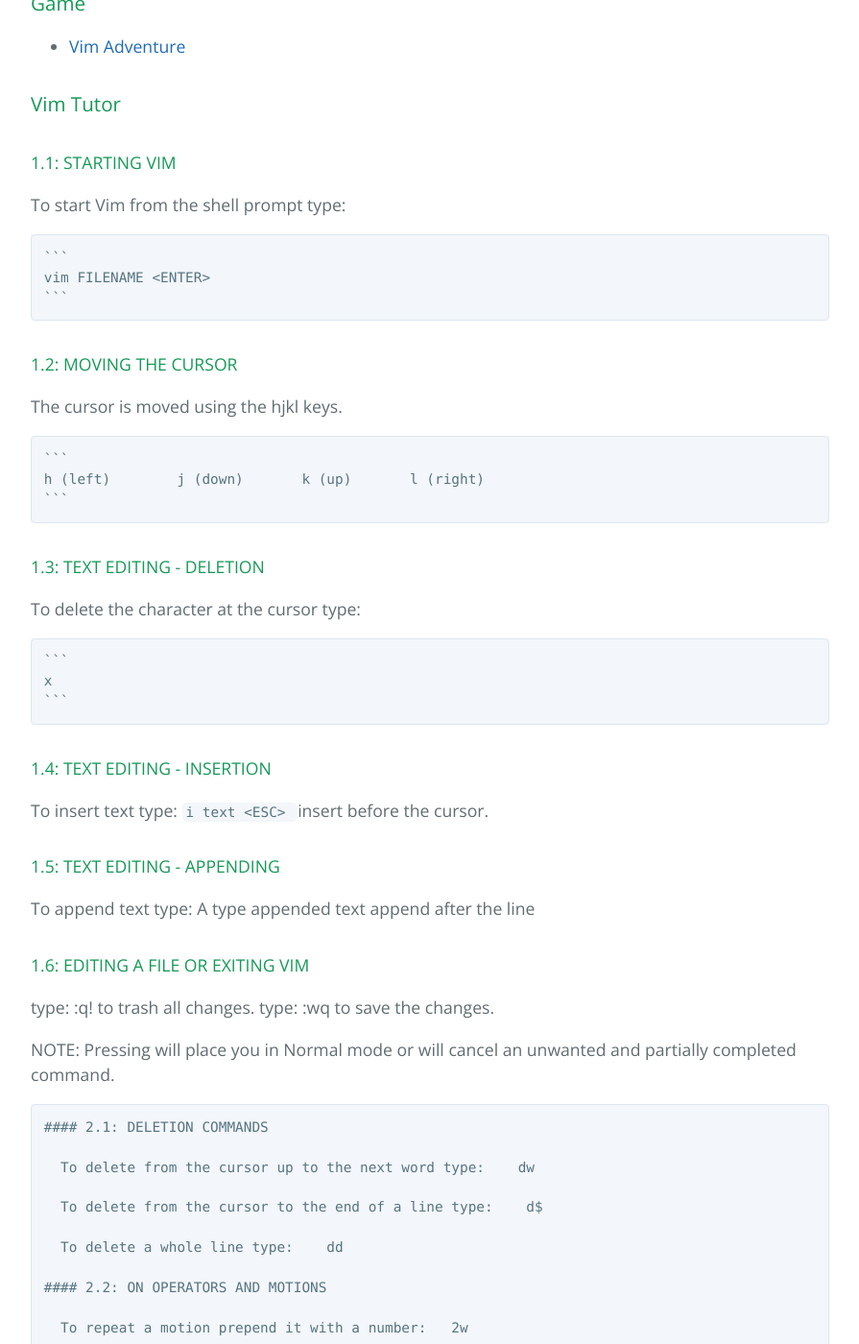
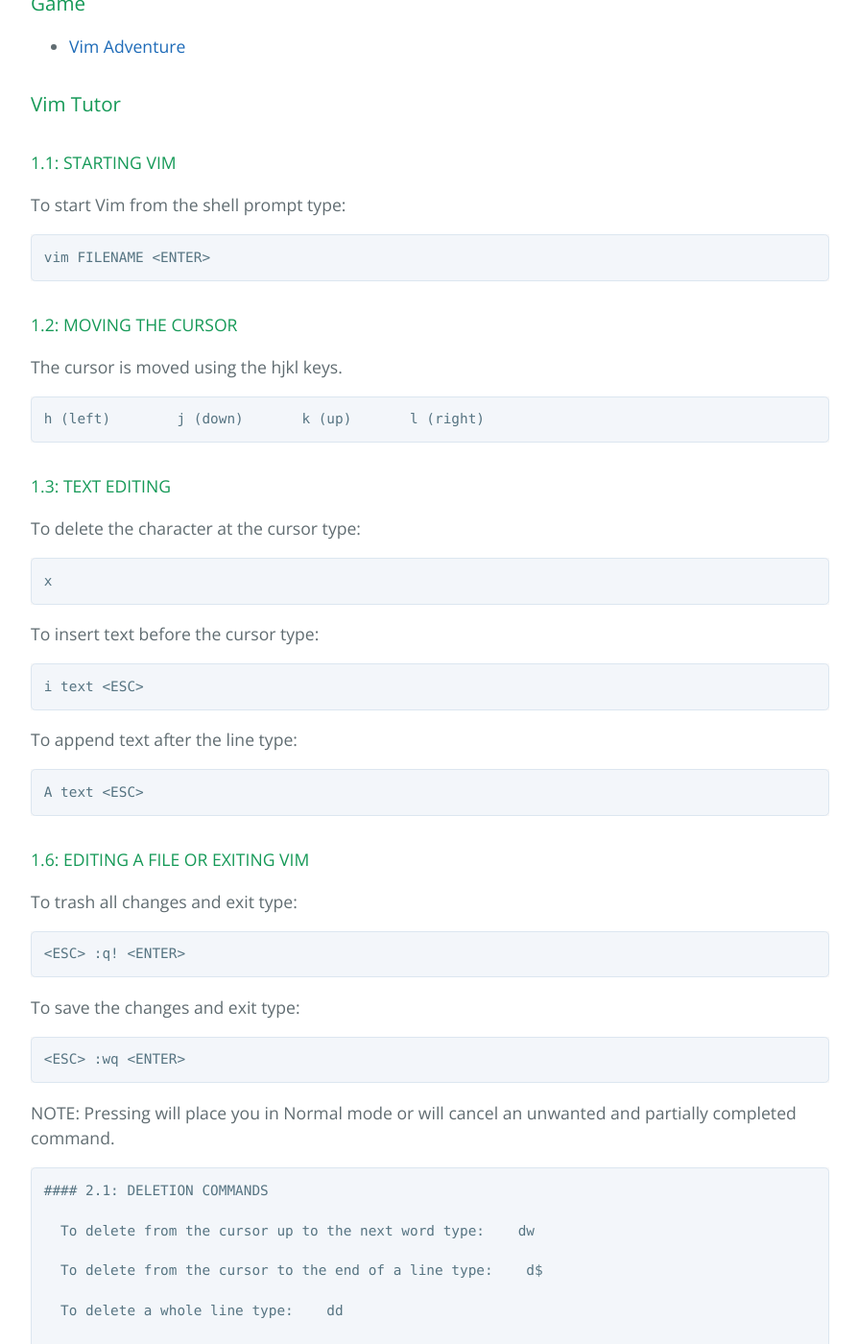
Before and after one commit to klotski/klotski.github.io, a Jekyll site: the page built from _posts/2017-01-01-Vim_Tutorial.md, in a window 1280 px wide and 1400 px high, scrolled down 933 px. Shown: the whole window at 96% size, without its empty margins (192-1087 px from the left). Built offline with Jekyll 4.4.1, drawn with Linux system fonts in a browser that asks for light colours.

Commit message:
update post

````diff
--- a/_posts/2017-01-01-Vim_Tutorial.md
+++ b/_posts/2017-01-01-Vim_Tutorial.md
@@ -34,45 +34,40 @@ See also:
 
 To start Vim from the shell prompt type:
 
-    ```
     vim FILENAME <ENTER>
-    ```
 
 #### 1.2: MOVING THE CURSOR
 
-  The cursor is moved using the hjkl keys.
+The cursor is moved using the hjkl keys.
 
-    ```
     h (left)	j (down)       k (up)	    l (right)
-    ```
 
-#### 1.3: TEXT EDITING - DELETION
+#### 1.3: TEXT EDITING
 
-   To delete the character at the cursor type:
+To delete the character at the cursor type:
 
-    ```
     x
-    ```
 
-#### 1.4: TEXT EDITING - INSERTION
+To insert text before the cursor type:
 
-  To insert text type:
-    ```
     i text <ESC>
-    ```
-   insert before the cursor.
 
-#### 1.5: TEXT EDITING - APPENDING
+To append text after the line type:
 
-  To append text type: A   type appended text   <ESC>         append after the line
+    A text <ESC>
 
 #### 1.6: EDITING A FILE OR EXITING VIM
 
-  type:	   <ESC>   :q!	 <ENTER>  to trash all changes.
-  type:	   <ESC>   :wq	 <ENTER>  to save the changes.
+To trash all changes and exit type:
 
-  NOTE: Pressing <ESC> will place you in Normal mode or will cancel
-        an unwanted and partially completed command.
+    <ESC> :q! <ENTER>
+
+To save the changes and exit type:
+
+    <ESC> :wq <ENTER>
+
+NOTE: Pressing <ESC> will place you in Normal mode or will cancel
+      an unwanted and partially completed command.
 
 ~~~~~~~~~~~~~~~~~~~~~~~~~~~~~~~~~~~~~~~~~~~~~~~~~~~~~~~~~~~~~~~~~~~~~~~~~~~~~~
 #### 2.1: DELETION COMMANDS
````
